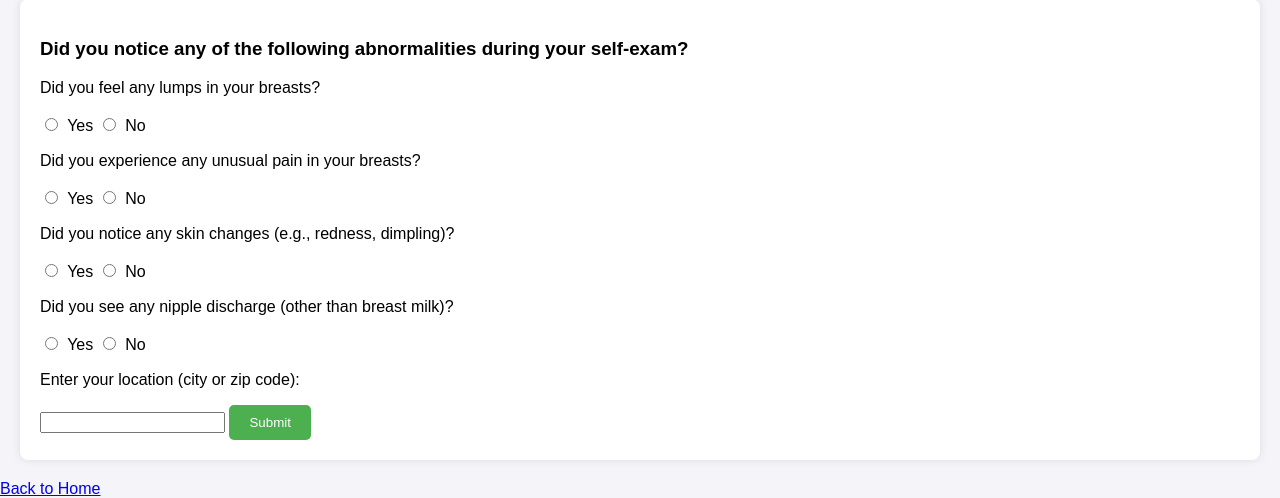
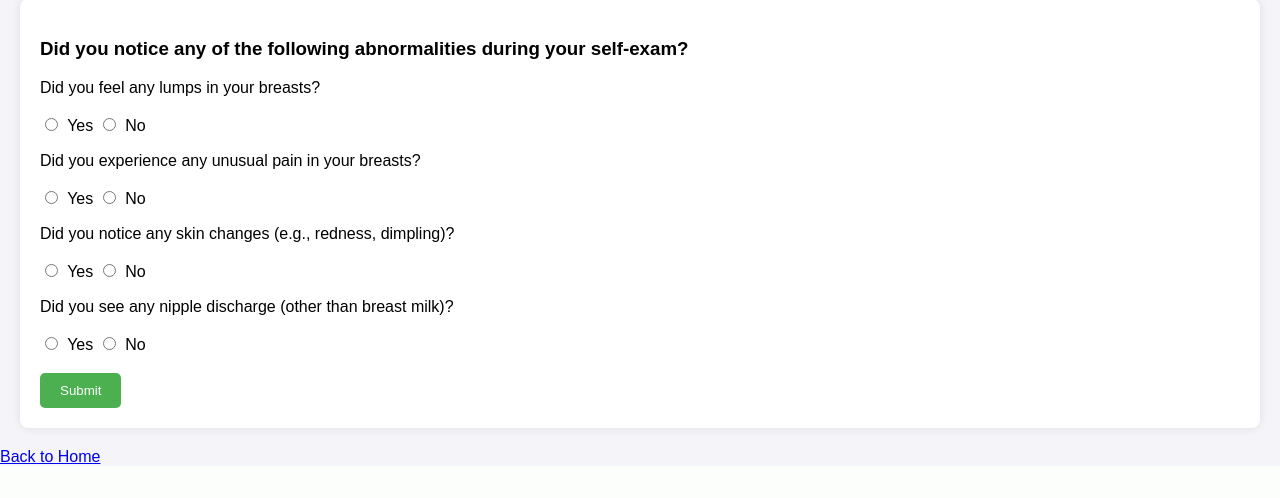
Before and after one commit to Lizz-njeri/herhealth, a Flask app: page /breast-exam in a window 1280 px wide. Shown: the part 335-833 px from the top of the page. After the commit the page ends 799 px from the top, so only its background shows below. Run offline with Flask 3, Linux system fonts and the light colour scheme.

Commit message:
final commit

```diff
--- a/app.py
+++ b/app.py
@@ -1,34 +1,54 @@
-from flask import Flask, render_template, request, redirect, url_for
-import googlemaps
+from flask import Flask, render_template, request, redirect, url_for, session
 import google.generativeai as genai
 import os
+from IPython.display import Markdown
 
 app = Flask(__name__)
+app.secret_key = os.urandom(24)  # Required for session management
 
-# Set up Google Maps API
-gmaps = googlemaps.Client(key='YOUR_GOOGLE_MAPS_API_KEY')
-
-# Configure the Gemini API
+# Gemini API
 genai.configure(api_key="AIzaSyAd3KJ0mXHGb7MJ-a-vVci01OR-JEmx_tA")
 
+# Define questions for each quiz
+questions_endometriosis = [
+    "Do you experience pelvic pain?",
+    "Do you have painful periods?",
+    "Do you have heavy menstrual flow?",
+    "Do you experience pain during intercourse?",
+    "Do you have difficulty getting pregnant?"
+]
+
+questions_pcos = [
+    "Do you have irregular periods?",
+    "Do you have difficulty losing weight?",
+    "Do you experience excessive hair growth?",
+    "Do you have acne?",
+    "Do you experience thinning hair?"
+]
+
+questions_breast_exam = [
+    "Do you notice any lumps in your breast?",
+    "Do you feel any pain in your breast?",
+    "Have you noticed any skin changes in your breast?",
+    "Do you have any discharge from your nipple?"
+]
+
 # Function to analyze quiz responses using Google Gemini
-def analyze_quiz_with_gemini(answers):
-
-    user_input = " ".join(answers)
-    prompt = f"Based on the following answers to a health quiz: {user_input}, what would be your recommendation for further action?"
+def analyze_quiz_with_gemini(questions, answers):
+    # Create a prompt that includes both the questions and answers
+    prompt = "Based on the following answers to a health quiz, provide recommendations for further action:\n"
+    for question, answer in zip(questions, answers):
+        prompt += f"Question: {question} - Answer: {answer}\n"
 
     # Generate a response from Gemini
     model = genai.GenerativeModel("gemini-1.5-flash")
     response = model.generate_content(prompt)
-
     return response.text
 
-# Endpoint for the homepage
 @app.route('/')
 def home():
     return render_template('index.html')
 
-# Endpoint for the Endometriosis quiz
 @app.route('/endometriosis', methods=['GET', 'POST'])
 def endometriosis_quiz():
     if request.method == 'POST':
@@ -41,18 +61,21 @@ def endometriosis_quiz():
             request.form.get("difficulty getting pregnant")
         ]
 
+        # Debug: Log answers to verify
+        print(f"Endometriosis answers: {answers}")
 
-        recommendation = analyze_quiz_with_gemini(answers)
+        # Store the answers and questions in session
+        session['answers'] = answers
+        session['questions'] = questions_endometriosis
+        # Analyze answers using Google Gemini
+        recommendation = analyze_quiz_with_gemini(questions_endometriosis, answers)
+        session['recommendation'] = recommendation
+        session['condition'] = "Endometriosis"
 
-        # Get user's location
-        location = request.form['location']
-
-        # Redirect to results page with the recommendation
-        return redirect(url_for('result', location=location, recommendation=recommendation, condition="Endometriosis"))
+        return redirect(url_for('result'))
 
     return render_template('endometriosis_quiz.html')
 
-# Endpoint for the PCOS quiz
 @app.route('/pcos', methods=['GET', 'POST'])
 def pcos_quiz():
     if request.method == 'POST':
@@ -65,66 +88,69 @@ def pcos_quiz():
             request.form.get("thinning hair")
         ]
 
+        # Debug: Log answers to verify
+        print(f"PCOS answers: {answers}")
+
+        # Store the answers and questions in session
+        session['answers'] = answers
+        session['questions'] = questions_pcos
         # Analyze answers using Google Gemini
-        recommendation = analyze_quiz_with_gemini(answers)
+        recommendation = analyze_quiz_with_gemini(questions_pcos, answers)
+        session['recommendation'] = recommendation
+        session['condition'] = "PCOS"
 
-        # Get user's location
-        location = request.form['location']
-
-        # Redirect to results page with the recommendation
-        return redirect(url_for('result', location=location, recommendation=recommendation, condition="PCOS"))
+        return redirect(url_for('result'))
 
     return render_template('pcos_quiz.html')
 
-# Endpoint for the Breast Self-Exam quiz
 @app.route('/breast-exam', methods=['GET', 'POST'])
 def breast_exam():
     if request.method == 'POST':
         # Get responses from the BSE quiz
-        abnormalities = [
+        answers = [
             request.form.get("lump"),
             request.form.get("pain"),
             request.form.get("skin_change"),
             request.form.get("discharge"),
         ]
 
+        # Debug: Log answers to verify
+        print(f"Breast exam answers: {answers}")
+
+        # Store the answers and questions in session
+        session['answers'] = answers
+        session['questions'] = questions_breast_exam
         # Analyze the quiz answers using Google Gemini
-        recommendation = analyze_quiz_with_gemini(abnormalities)
+        recommendation = analyze_quiz_with_gemini(questions_breast_exam, answers)
+        session['recommendation'] = recommendation
+        session['condition'] = "Breast Health"
 
-        # Get user's location
-        location = request.form['location']
-
-        # Redirect to results page with the recommendation
-        return redirect(url_for('result', location=location, recommendation=recommendation, condition="Breast Health"))
+        return redirect(url_for('result'))
 
     return render_template('breast_exam.html')
 
-# Endpoint for displaying the result and healthcare provider recommendations
 @app.route('/result')
 def result():
-    location = request.args.get('location')
-    recommendation = request.args.get('recommendation')
-    condition = request.args.get('condition')
+    # Retrieve the recommendation, condition, questions, and answers from the session
+    recommendation = session.get('recommendation')
+    condition = session.get('condition')
+    questions = session.get('questions')
+    answers = session.get('answers')
 
-    # Get the nearest healthcare providers using Google Maps API
-    providers = find_nearby_providers(location)
+    # Debug: Log session data to verify
+    print(f"Session Data: recommendation={recommendation}, condition={condition}, questions={questions}, answers={answers}")
 
-    return render_template('result.html', location=location, providers=providers, recommendation=recommendation, condition=condition)
+    # Ensure the data exists in session
+    if not all([recommendation, condition, questions, answers]):
+        return "Error: Missing data, please complete the quiz again."
 
-# Function to find nearby healthcare providers using Google Maps API
-def find_nearby_providers(location):
-    # Use Google Maps Geocoding API to get the coordinates of the location
-    geocode_result = gmaps.geocode(location)
-    if geocode_result:
-        # Get the latitude and longitude of the location
-        lat, lng = geocode_result[0]['geometry']['location'].values()
-        # Search for nearby healthcare providers (e.g., hospitals)
-        places_result = gmaps.places_nearby((lat, lng), radius=5000, type='hospital')
+    # Zip the questions with their corresponding answers
+    quiz_data = list(zip(questions, answers))
 
-        # Return the names of nearby providers (simplified)
-        return [place['name'] for place in places_result.get('results', [])]
-    else:
-        return []
+    return render_template('result.html',
+                           recommendation=recommendation,
+                           condition=condition,
+                           quiz_data=quiz_data)
 
 if __name__ == '__main__':
     app.run(debug=True)
--- a/templates/breast_exam.html
+++ b/templates/breast_exam.html
@@ -40,8 +40,9 @@
             <input type="radio" name="discharge" value="yes" required> Yes
             <input type="radio" name="discharge" value="no"> No
 
-            <p>Enter your location (city or zip code):</p>
-            <input type="text" name="location" required>
+            <br/>
+            <br/>
+
 
             <button type="submit">Submit</button>
         </form>
--- a/templates/endometriosis_quiz.html
+++ b/templates/endometriosis_quiz.html
@@ -32,8 +32,8 @@
         <input type="radio" name="difficulty getting pregnant" value="yes"> Yes
         <input type="radio" name="difficulty getting pregnant" value="no"> No
 
-        <p>Enter your location (city or zip code):</p>
-        <input type="text" name="location" required>
+        <br/>
+        <br/>
 
 
         <button type="submit">Submit</button>
--- a/templates/pcos_quiz.html
+++ b/templates/pcos_quiz.html
@@ -32,8 +32,8 @@
         <input type="radio" name="thinning hair" value="yes"> Yes
         <input type="radio" name="thinning hair" value="no"> No
 
-        <p>Enter your location:</p>
-        <input type="text" name="location" required>
+        <br/>
+        <br/>
 
         <button type="submit">Submit</button>
     </form>
```
Also changed, not shown: templates/result.html (+2 -7 lines).
